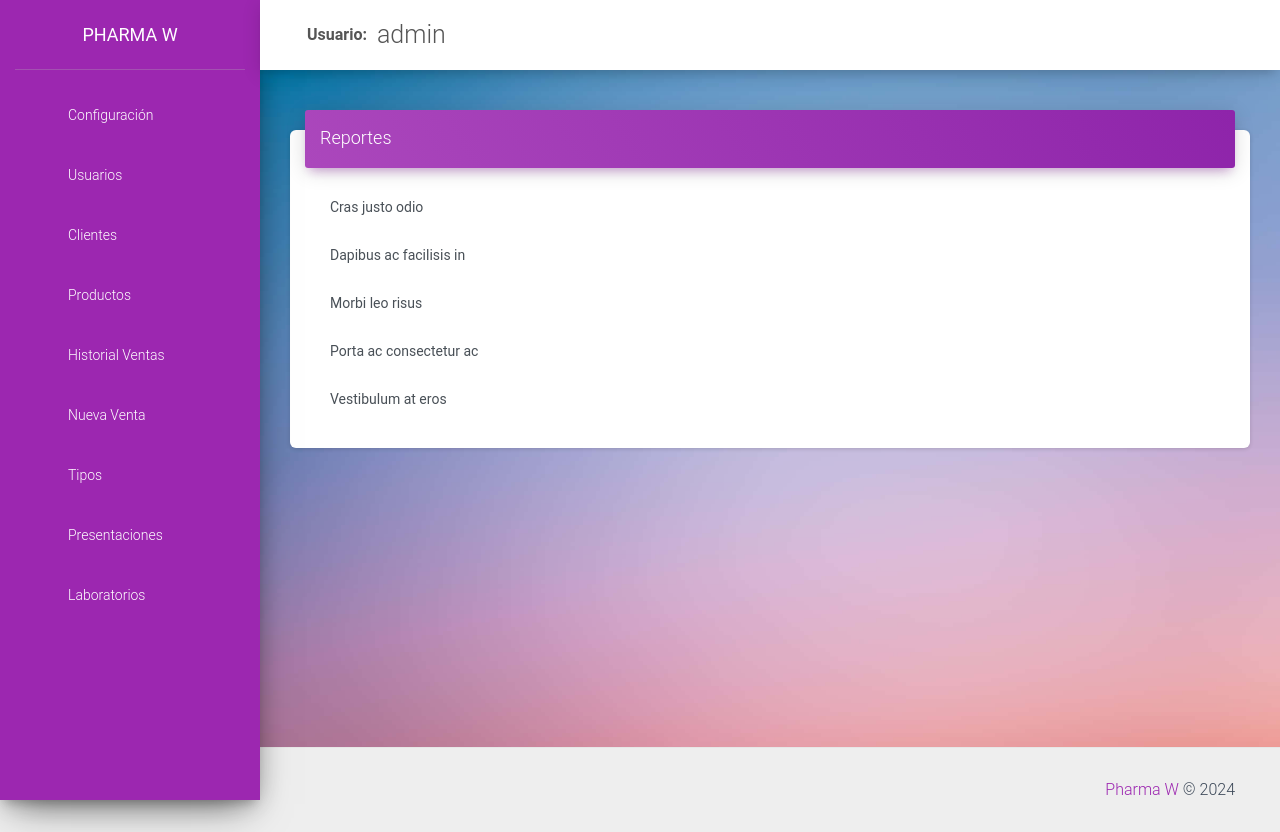
After one commit to Willandrade9296/PharmaW_2, a PHP site: page /src/report.php in a window 1280 px wide. The commit adds this page. Run offline with PHP 8.4, Linux system fonts and the light colour scheme; a user stored in the database is signed in; data comes from the database, SQL or seed files in the repository; some libraries are stand-ins or nearby versions.

Commit message:
Creación de página reportes

```diff
--- a/src/includes/header.php
+++ b/src/includes/header.php
@@ -25,7 +25,7 @@ $id_user = $_SESSION['idUser'];
     <meta name="viewport" content="width=device-width, initial-scale=1, shrink-to-fit=no" />
     <meta name="description" content="" />
     <meta name="author" content="" />
-    <title>Panel Administración</title>
+    <title>Pharma W</title>
     <link href="../assets/css/material-dashboard.css" rel="stylesheet" />
     <link href="../assets/css/dataTables.bootstrap4.min.css" rel="stylesheet" crossorigin="anonymous" />
     <link rel="stylesheet" href="../assets/js/jquery-ui/jquery-ui.min.css">
--- /dev/null
+++ b/src/report.php
@@ -0,0 +1,59 @@
+<?php
+
+session_start();
+include_once "includes/header.php";
+
+
+if (!empty($_SESSION['idUser'])){
+
+    if (empty($existe) && $id_user != 1) {
+
+        // header('Location: permisos.php');
+        include "permisos.php";
+     }else{
+?>
+
+<div class="card shadow-lg">
+
+                               <div class="card-header card-header-primary ">
+									<h4 class="card-title">Reportes</h4>
+
+								</div>
+
+                                <div class="card-body" >
+
+                                <div class="row">
+                                   <div class="col-md-6 col-sm-12 col-xs-12">
+
+                                                <div class="list-group" style="max-height: 250px; overflow:scroll; -webkit-overflow-scrolling: touch;" >
+                                                <button type="button" class="list-group-item list-group-item-action">
+                                                    Cras justo odio
+                                                </button>
+                                                <button type="button" class="list-group-item list-group-item-action">Dapibus ac facilisis in</button>
+                                                <button type="button" class="list-group-item list-group-item-action">Morbi leo risus</button>
+                                                <button type="button" class="list-group-item list-group-item-action">Porta ac consectetur ac</button>
+                                                <button type="button" class="list-group-item list-group-item-action" >Vestibulum at eros</button>
+                                                <button type="button" class="list-group-item list-group-item-action" >Vestibulum at eros</button>
+                                                </div>
+
+                                    </div>
+
+                                </div>
+
+                                </div>
+
+
+
+
+     </div>
+<?php
+
+ }
+}else{
+
+    header("Location: ../index.php");
+}
+
+include_once "includes/footer.php";
+
+?>
```
